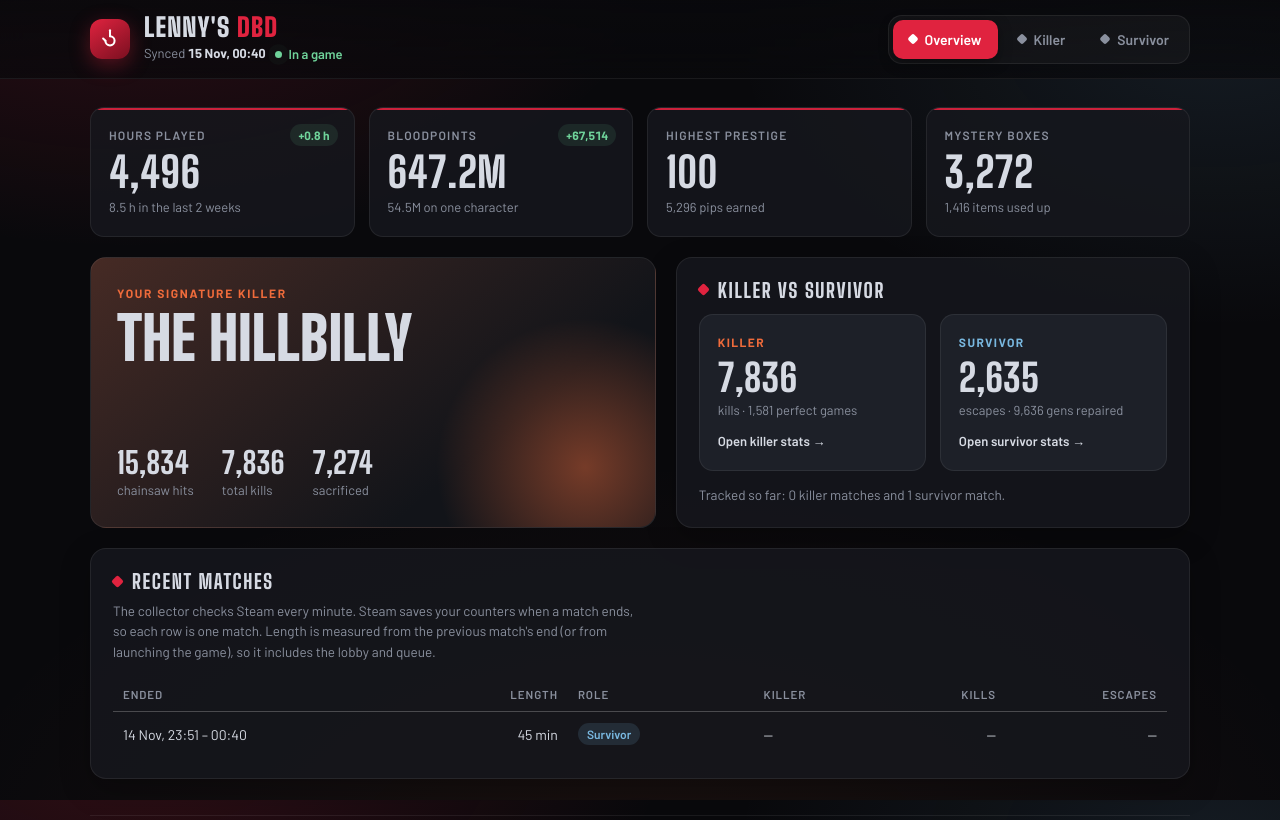
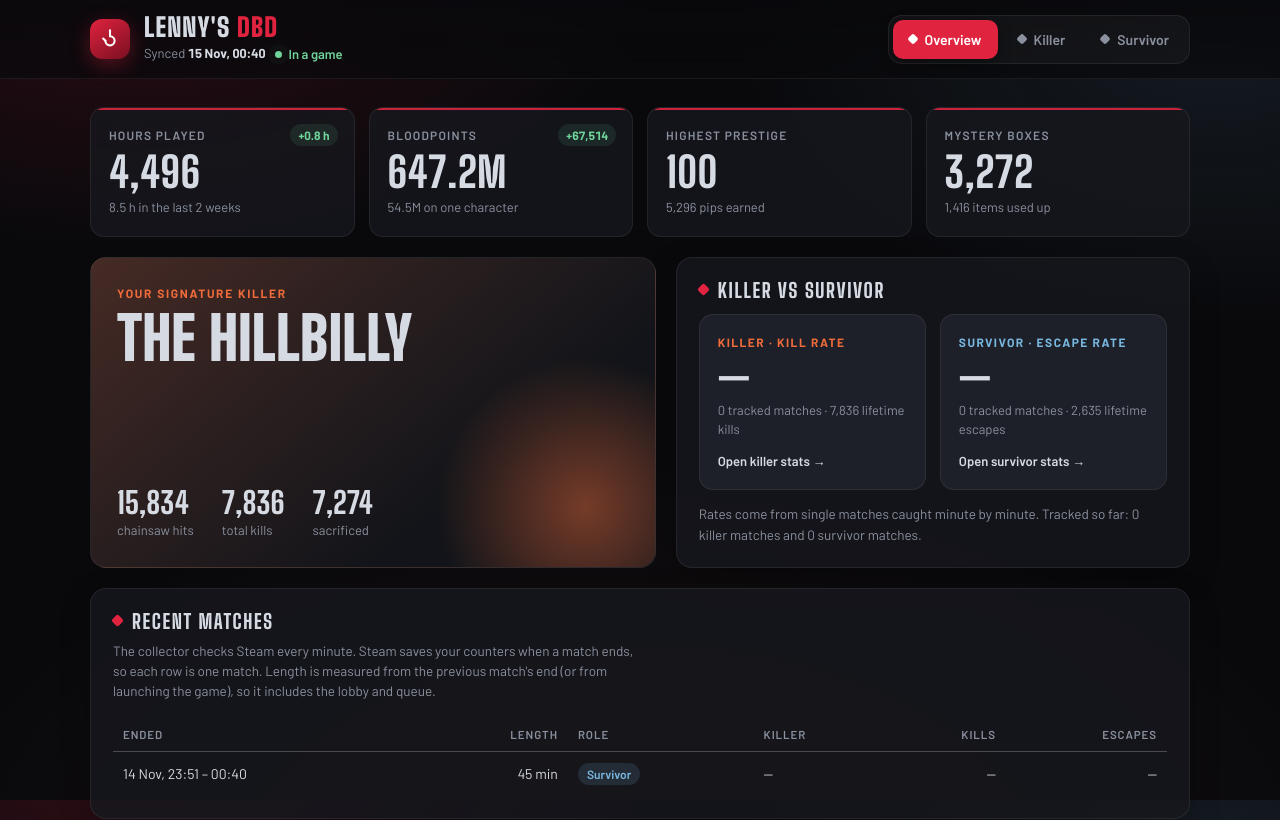
Before and after one commit to Lenny669/dbd-stats, a plain HTML site: page site/index.html in a window 1280 px wide. Shown: the top 820 px of the page. Drawn offline with Linux system fonts and the light colour scheme.

Commit message:
Show kill rate and escape rate from tracked matches
Co-Authored-By: Claude Opus 5.5 <noreply@anthropic.com>
Claude-Session: https://claude.ai/code/session_01RrJMC8g6njS1kjjDcqdbia

```diff
--- a/site/index.html
+++ b/site/index.html
@@ -274,6 +274,7 @@ footer a { color: var(--fog); }
     let start = null;
     if (prev && ms(w.t1) - ms(prev.t1) <= 45 * 60000 && (!w.on || ms(w.on) <= ms(prev.t1))) start = ms(prev.t1);
     else if (w.on) start = ms(w.on);
+    w.fine = fine;
     w.len = fine && start != null ? Math.round((ms(w.t1) - start) / 60000) : null;
   });
   const S = SNAP.s;
@@ -357,6 +358,18 @@ footer a { color: var(--fog); }
     return { killers, asK, asS, kills: (w.d.KilledCampers || 0) + (w.d.SacrificedCampers || 0), esc: w.d.Escape || 0, gens: w.d.GeneratorPct_float || 0, heals: w.d.HealPct_float || 0 };
   }
 
+  // Kill rate / escape rate from single tracked matches (minute-precise readings only)
+  const kMatches = SESS.filter(w => { const c = classify(w); return w.fine && c.asK && !c.asS && c.killers.length <= 1; });
+  const sMatches = SESS.filter(w => { const c = classify(w); return w.fine && c.asS && !c.asK; });
+  const rates = list => {
+    const recent = list.filter(w => ms(w.t1) >= cutoff);
+    return { all: list, recent };
+  };
+  const kR = rates(kMatches), sR = rates(sMatches);
+  const killRate = l => l.length ? l.reduce((a, w) => a + classify(w).kills, 0) / (4 * l.length) * 100 : null;
+  const escRate = l => l.length ? l.filter(w => (w.d.Escape || 0) > 0).length / l.length * 100 : null;
+  const pctOr = (v, n) => v == null ? '—' : fmt(v, 1) + '%';
+
   // Header
   $('pname').textContent = SNAP.name || 'Lenny';
   $('synced').textContent = when(SNAP.t);
@@ -422,17 +435,17 @@ footer a { color: var(--fog); }
     [[fmt(main.v), main.what.toLowerCase()], [fmt(kills), 'total kills'], [fmt(S.SacrificedCampers), 'sacrificed']]);
   const vs = $('ov-versus');
   for (const [k, c, v, s, href] of [
-    ['Killer', 'var(--killer)', fmt(kills), `kills · ${fmt(S.SlasherMaxScoreByCategory)} perfect games`, '#killer'],
-    ['Survivor', 'var(--surv)', fmt(S.Escape), `escapes · ${fmt(S.GeneratorPct_float)} gens repaired`, '#survivor']
+    ['Killer · kill rate', 'var(--killer)', pctOr(killRate(kMatches)), `${fmt(kMatches.length)} tracked match${kMatches.length === 1 ? '' : 'es'} · ${fmt(kills)} lifetime kills`, '#killer'],
+    ['Survivor · escape rate', 'var(--surv)', pctOr(escRate(sMatches)), `${fmt(sMatches.length)} tracked match${sMatches.length === 1 ? '' : 'es'} · ${fmt(S.Escape)} lifetime escapes`, '#survivor']
   ]) {
     const a = el('a', 'side'); a.href = href; a.style.setProperty('--c', c);
-    a.append(el('div', 'k', k), el('div', 'v num', v), el('div', 's', s), el('div', 'go', 'Open ' + k.toLowerCase() + ' stats →'));
+    a.append(el('div', 'k', k), el('div', 'v num', v), el('div', 's', s), el('div', 'go', 'Open ' + k.split(' ')[0].toLowerCase() + ' stats →'));
     vs.append(a);
   }
-  const kSess = SESS.filter(w => classify(w).asK).length, sSess = SESS.filter(w => classify(w).asS).length;
+  const kSess = kMatches.length, sSess = sMatches.length;
   if (SESS.length) {
     const p = el('p', 'hint'); p.style.margin = '14px 0 0';
-    p.textContent = `Tracked so far: ${kSess} killer match${kSess === 1 ? '' : 'es'} and ${sSess} survivor match${sSess === 1 ? '' : 'es'}.`;
+    p.textContent = `Rates come from single matches caught minute by minute. Tracked so far: ${kSess} killer match${kSess === 1 ? '' : 'es'} and ${sSess} survivor match${sSess === 1 ? '' : 'es'}.`;
     vs.after(p);
   }
   windowsTable('ov-windows', SESS.slice().reverse().slice(0, 15), [
@@ -445,9 +458,9 @@ footer a { color: var(--fog); }
 
   // KILLER
   tiles('k-tiles', [
+    ['Kill rate', pctOr(killRate(kMatches)), kMatches.length ? `${fmt(kMatches.length)} tracked match${kMatches.length === 1 ? '' : 'es'} · ${fmt(kMatches.reduce((a, w) => a + classify(w).kills, 0))} kills` : 'appears after your first tracked killer match', 'var(--killer)', ''],
     ['Kills', fmt(kills), `${fmt(S.SacrificedCampers)} sacrificed · ${fmt(S.KilledCampers)} by Mori`, 'var(--killer)', (d30.SacrificedCampers || 0) + (d30.KilledCampers || 0) ? fmt((d30.SacrificedCampers || 0) + (d30.KilledCampers || 0)) : ''],
     ['Perfect games', fmt(S.SlasherMaxScoreByCategory), '4,000 points in every category', 'var(--killer)', d30.SlasherMaxScoreByCategory ? fmt(d30.SlasherMaxScoreByCategory) : ''],
-    ['Hatches closed', fmt(S.Chapter13_Slasher_Stat1), `${fmt(S.Chapter11_Slasher_Stat1)} games won before the last gen`, 'var(--killer)', d30.Chapter13_Slasher_Stat1 ? fmt(d30.Chapter13_Slasher_Stat1) : ''],
     ['Screams caused', fmt(S.Chapter27_Slasher_Stat2), `${fmt(S.Chapter22_Slasher_Stat2)} found with Killer Instinct`, 'var(--killer)', d30.Chapter27_Slasher_Stat2 ? fmt(d30.Chapter27_Slasher_Stat2) : '']
   ]);
   spot('k-spot', recentTop && recentTop.d > 0 ? 'Most-used power · 30 days' : 'Most-used power · lifetime', main.killer,
@@ -505,6 +518,7 @@ footer a { color: var(--fog); }
 
   // SURVIVOR
   tiles('s-tiles', [
+    ['Escape rate', pctOr(escRate(sMatches)), sMatches.length ? `${fmt(sMatches.filter(w => (w.d.Escape || 0) > 0).length)} escapes in ${fmt(sMatches.length)} tracked match${sMatches.length === 1 ? '' : 'es'}` : 'appears after your first tracked survivor match', 'var(--surv)', ''],
     ['Escapes', fmt(S.Escape), `${fmt(S.EscapeThroughHatch)} through the hatch`, 'var(--surv)', d30.Escape ? fmt(d30.Escape) : ''],
     ['Generators', fmt(S.GeneratorPct_float), 'repaired in full', 'var(--surv)', d30.GeneratorPct_float ? fmt(d30.GeneratorPct_float, 1) : ''],
     ['Heals', fmt(S.HealPct_float), `${fmt(S.UnhookOrHeal)} unhooks and saves`, 'var(--surv)', d30.HealPct_float ? fmt(d30.HealPct_float, 1) : ''],
```
